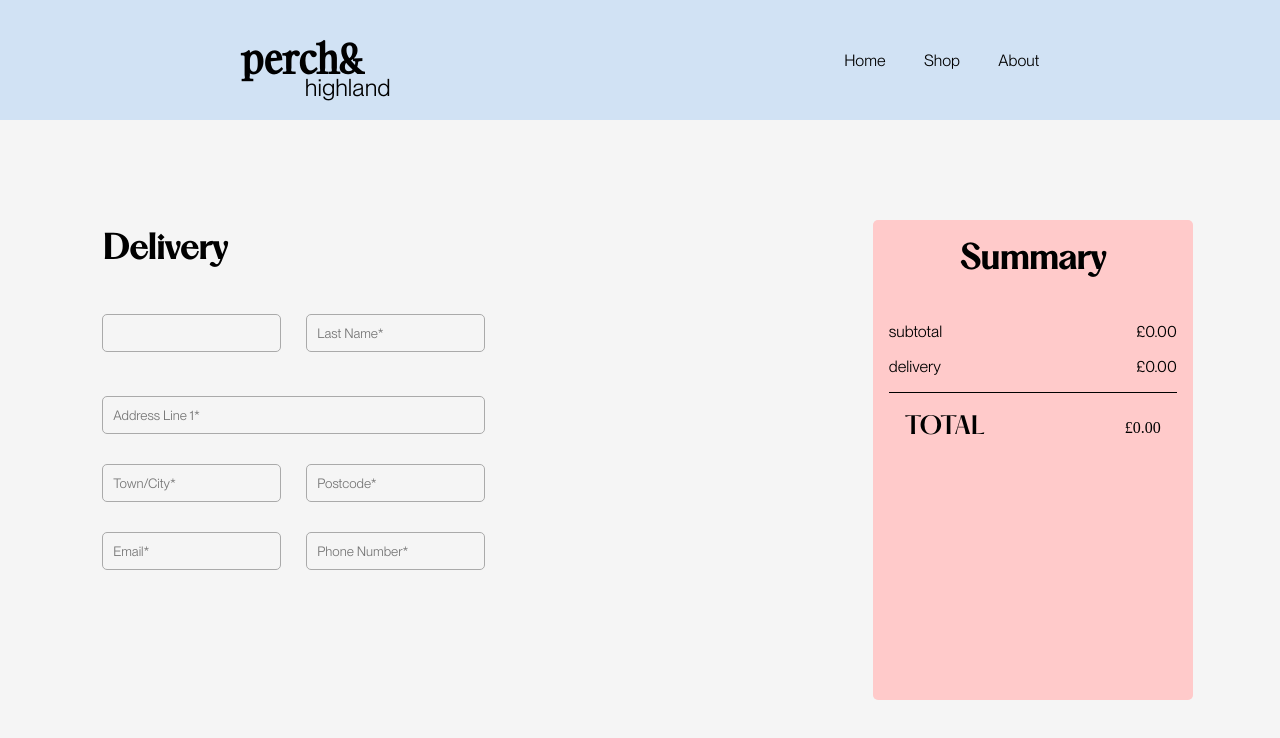
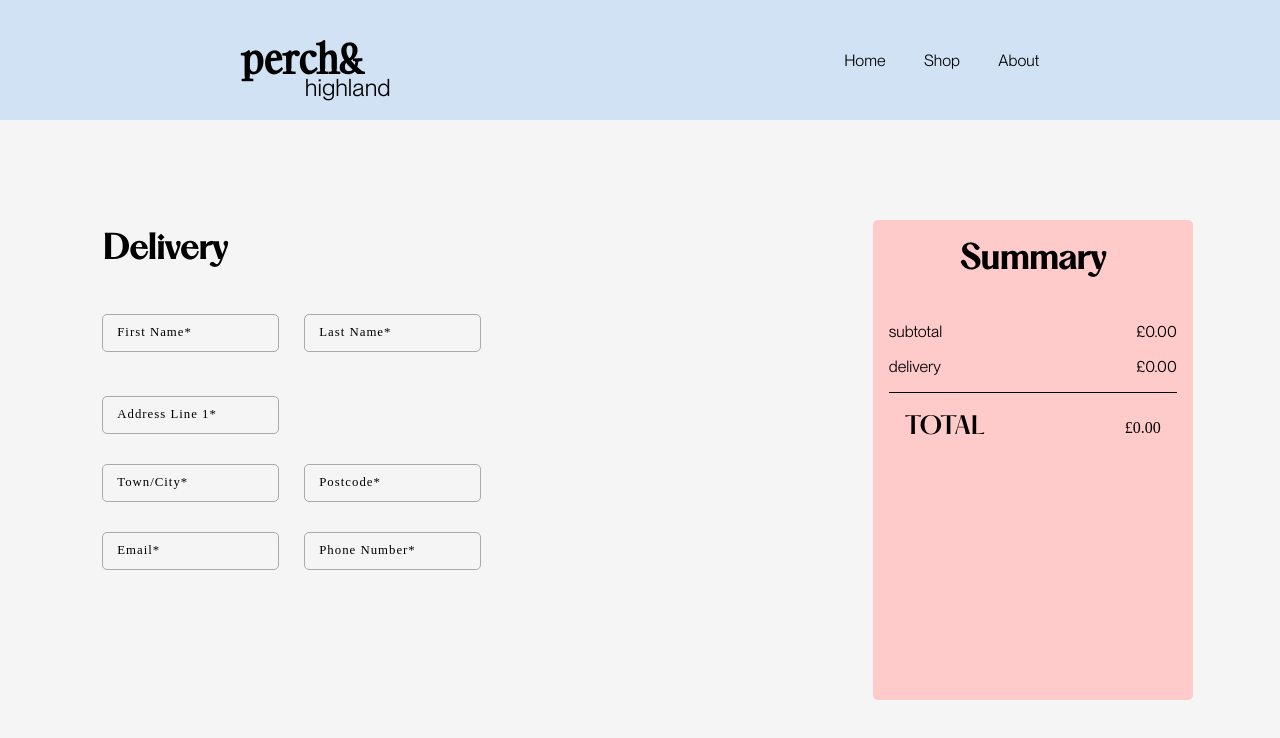
Before and after one commit to brian-david4/furniture-shop, a React (Vite) app in the folder furniture/: page /checkout/shipping-address in a window 1280 px wide. Shown: the top 738 px of the page. Built offline with nearby package versions, Linux system fonts and the light colour scheme; the HTML template or start-up script is replaced by a standard one; a web font is replaced by a local one.

Commit message:
Create animations for DeliveryInput component

```diff
--- a/furniture/src/Components/DeliveryForm/DeliveryForm.tsx
+++ b/furniture/src/Components/DeliveryForm/DeliveryForm.tsx
@@ -1,3 +1,4 @@
+import DeliveryInput from "../DeliveryInput/DeliveryInput";
 import styles from "./deliveryform.module.css";
 
 const DeliveryForm = () => {
@@ -6,45 +7,21 @@ const DeliveryForm = () => {
       <h1 className={styles.deliveryTitle}>Delivery</h1>
       <div className={styles.inputs}>
         <div className={styles.nameField}>
-          <input className={styles.inputText} type="text" id="first-name" />
+          <DeliveryInput id="first-name" label="First Name*" />
 
-          <input
-            className={styles.inputText}
-            type="text"
-            placeholder="Last Name*"
-          />
+          <DeliveryInput id="last-name" label="Last Name*" />
         </div>
         <div className={styles.deliveryAddress}>
           <div className={styles.addressLine1}>
-            <input
-              className={styles.inputText}
-              type="text"
-              placeholder="Address Line 1*"
-            />
+            <DeliveryInput id="address-line1" label="Address Line 1*" />
           </div>
           <div className={styles.townPostcode}>
-            <input
-              className={styles.inputText}
-              type="text"
-              placeholder="Town/City*"
-            />{" "}
-            <input
-              className={styles.inputText}
-              type="text"
-              placeholder="Postcode*"
-            />
+            <DeliveryInput id="town-city" label="Town/City*" />{" "}
+            <DeliveryInput id="postcode" label="Postcode*" />
           </div>
           <div className={styles.emailPhone}>
-            <input
-              className={styles.inputText}
-              type="text"
-              placeholder="Email*"
-            />{" "}
-            <input
-              className={styles.inputText}
-              type="text"
-              placeholder="Phone Number*"
-            />
+            <DeliveryInput id="email" label="Email*" />{" "}
+            <DeliveryInput id="phone-number" label="Phone Number*" />
           </div>
         </div>
       </div>
--- a/furniture/src/Components/DeliveryForm/deliveryform.module.css
+++ b/furniture/src/Components/DeliveryForm/deliveryform.module.css
@@ -30,50 +30,9 @@
   flex-direction: row;
   min-width: 100%;
 }
-.inputText {
-  /* border-left: none;
-    border-top: none;
-    border-right: none; */
-  border-radius: 5px;
-  border: 1px solid rgb(170, 170, 170);
-  background-color: #f5f5f5;
-  padding-left: 10px;
-  padding-top: 10px;
-  padding-bottom: 10px;
-  transition: border 150ms ease-in-out;
-  margin: 15px;
-  margin-left: 0;
-  margin-right: 25px;
-  font-family: "Neue Montreal Book";
-  transition: border 150ms ease-in-out;
-}
-.inputText:focus {
-  outline: none;
-}
-.inputText:focus + label {
-  transform: scale(0.7) translateY(-150%) translateX(-20%);
-  color: rgb(170, 170, 170);
-}
-.inputText:hover {
-  border: 1px solid black;
-}
 
 /* delivery address */
 .deliveryAddress {
   display: flex;
   flex-direction: column;
 }
-.addressLine1 > input {
-  width: 95%;
-}
-label {
-  position: absolute;
-  padding: 0px 10px;
-  margin-left: 5px;
-  font-family: "Vietnam Light";
-  font-size: 0.8rem;
-  letter-spacing: 1px;
-  width: fit-content;
-  background-color: #f5f5f5;
-  transition: all 300ms var(--ease-in-out-quart);
-}
--- /dev/null
+++ b/furniture/src/Components/DeliveryInput/DeliveryInput.tsx
@@ -0,0 +1,29 @@
+import { useState } from "react";
+import styles from "./delivInput.module.css";
+
+interface DeliveryInputProps {
+  label: string;
+  id: string;
+}
+
+const DeliveryInput = ({ label, id }: DeliveryInputProps) => {
+  const [isTypedIn, setIsTypedIn] = useState(false);
+  return (
+    <>
+      <div className={styles.inputLabelWrapper}>
+        <input
+          autoComplete="off"
+          onKeyDown={() => setIsTypedIn(true)}
+          className={styles.inputText}
+          type="text"
+          id={id}
+        />
+        <label data-input-valid={isTypedIn} htmlFor={id}>
+          {label}
+        </label>
+      </div>
+    </>
+  );
+};
+
+export default DeliveryInput;
--- /dev/null
+++ b/furniture/src/Components/DeliveryInput/delivInput.module.css
@@ -0,0 +1,55 @@
+.inputLabelWrapper {
+  position: relative;
+  width: fit-content;
+  display: flex;
+}
+.inputText {
+  border-radius: 5px;
+  border: 1px solid rgb(170, 170, 170);
+  background-color: #f5f5f5;
+  padding: 10px 0px 10px 10px;
+  transition: border 150ms ease-in-out;
+  margin: 15px;
+  margin-left: 0;
+  margin-right: 25px;
+  font-family: "Neue Montreal Book";
+  transition: border 150ms ease-in-out;
+}
+.inputText:focus {
+  outline: none;
+}
+.inputText:focus + label {
+  transform: scale(0.7) translateY(-150%) translateX(-20%);
+  color: rgb(170, 170, 170);
+}
+label[data-input-valid="true"] {
+  transform: scale(0.7) translateY(-150%) translateX(-20%) !important;
+  color: rgb(170, 170, 170) !important;
+}
+.inputText:hover {
+  border: 1px solid black;
+}
+.inputText:hover + label {
+  color: black;
+}
+
+/* delivery address */
+.deliveryAddress {
+  display: flex;
+  flex-direction: column;
+}
+.addressLine1 > input {
+  width: 95%;
+}
+label {
+  position: absolute;
+  top: 38%;
+  padding: 0px 10px;
+  margin-left: 5px;
+  font-family: "Vietnam Light";
+  font-size: 0.8rem;
+  letter-spacing: 1px;
+  width: fit-content;
+  background-color: #f5f5f5;
+  transition: all 300ms var(--ease-in-out-quart);
+}
```
